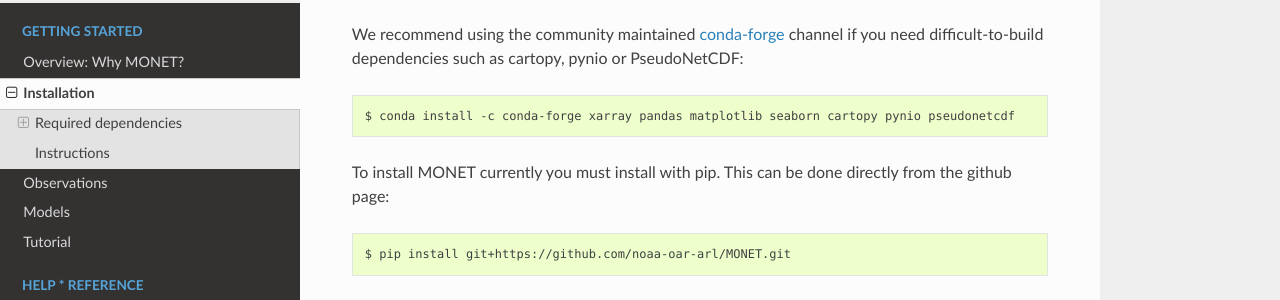
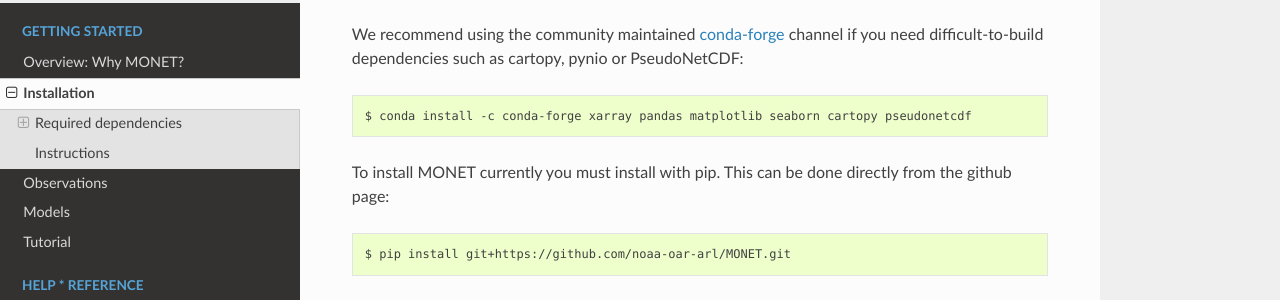
Before and after one commit to noaa-oar-arl/monet, a Sphinx documentation site: the page built from docs/installing.rst, in a window 1280 px wide and 900 px high, scrolled down 793 px. Shown: the part 151-451 px from the top of the window. Built offline with Sphinx 7.4.7 and the Read the Docs theme 2.0.0, drawn with Linux system fonts in a browser that asks for light colours.

Commit message:
updating docs

```diff
--- a/docs/installing.rst
+++ b/docs/installing.rst
@@ -46,7 +46,7 @@
 We recommend using the community maintained `conda-forge <https://conda-forge.github.io/>`_ channel
 if you need difficult\-to\-build dependencies such as cartopy, pynio or PseudoNetCDF::
 
-    $ conda install -c conda-forge xarray pandas matplotlib seaborn cartopy pynio pseudonetcdf
+    $ conda install -c conda-forge xarray pandas matplotlib seaborn cartopy pseudonetcdf
 
 To install MONET currently you must install with pip.  This can be done directly
 from the github page::
--- a/docs/observations.rst
+++ b/docs/observations.rst
@@ -312,6 +312,11 @@
 * Cl- (cl)
 * NH4+ (nh4)
 
+IMPROVE
+-------
+
+to do...
+
 OpenAQ
 ------
 
```
Also changed, not shown: docs/tutorial/aqs_pams.rst (+4 -3 lines).
